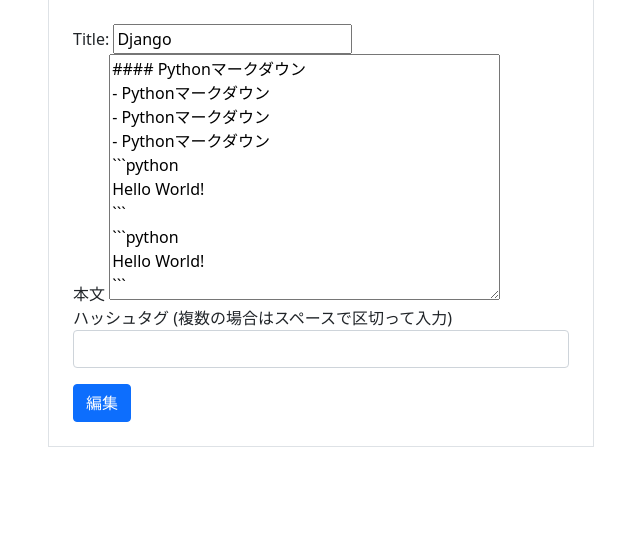
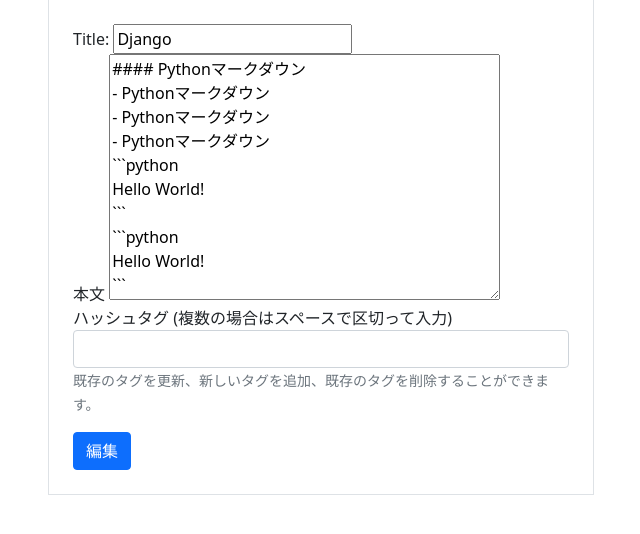
Before and after one commit to NAOHIROITO2178/Django_Web_Application, a Django app: page /detail/9/update/ in a window 1280 px wide. Shown: the part 83-617 px from the top of the page, without its empty margins (319-959 px from the left). Run offline with Django 5.2, Linux system fonts and the light colour scheme; a user stored in the database is signed in; data comes from the database, SQL or seed files in the repository; data that the repository does not hold is empty; some libraries are stand-ins or nearby versions.

Commit message:
tagのcrud処理の一連の流れを実装完了

```diff
--- a/snsapp/views.py
+++ b/snsapp/views.py
@@ -58,26 +58,32 @@ class UpdatePost(LoginRequiredMixin, UserPassesTestMixin, UpdateView):
     template_name = 'update.html'
     fields = ['title', 'content']
 
+    def get_context_data(self, **kwargs):
+        context = super().get_context_data(**kwargs)
+        context['selected_tags'] = self.object.tag.all()
+        return context
+
     def form_valid(self, form):
         instance = form.save(commit=False)
 
         # 既存のタグをクリアして、新しいタグを追加する
         instance.tag.clear()
-        tags_input = self.request.POST.get('tags', '')  # フォームからハッシュタグの文字列を取得
+
+         # 既存のタグの処理
+        tags_input = self.request.POST.get('tags', '')  # 入力フィールドから既存のタグを取得
         tags_list = tags_input.split()  # スペースで区切ってリストに変換
         for tag_name in tags_list:
-            if tag_name.startswith('#'):  # ハッシュタグの場合
-                tag_name = tag_name[1:]  # ハッシュタグ記号を削除
-                tag, created = Tag.objects.get_or_create(name=tag_name)
-                instance.tag.add(tag)
+            tag_name = tag_name.strip('#')  # ハッシュタグ記号を削除
+            tag, created = Tag.objects.get_or_create(name=tag_name)
+            instance.tag.add(tag)
 
         return super().form_valid(form)
 
-    def get_success_url(self):
-        return reverse_lazy('detail', kwargs={'pk': self.object.pk})
-
     def test_func(self):
         return self.get_object().user == self.request.user
+
+    def get_success_url(self):
+        return reverse_lazy('detail', kwargs={'pk': self.object.pk})  # リダイレクト先のURLを指定します
 
 class DeletePost(LoginRequiredMixin, UserPassesTestMixin, DeleteView):
   model = Post
--- a/templates/update.html
+++ b/templates/update.html
@@ -16,7 +16,8 @@
                 </div>
                 <div class="form-group">
                     <label for="id_tags">ハッシュタグ (複数の場合はスペースで区切って入力)</label>
-                    <input type="text" name="tags" id="id_tags" class="form-control" value="{{ post_tags }}">
+                    <input type="text" name="tags" id="id_tags" class="form-control" value="{% for tag in selected_tags %}#{{ tag.name }} {% endfor %}">
+                    <small class="form-text text-muted">既存のタグを更新、新しいタグを追加、既存のタグを削除することができます。</small>
                 </div>
                 <button type="submit" class="btn btn-primary mt-3">編集</button>
             </form>
```
